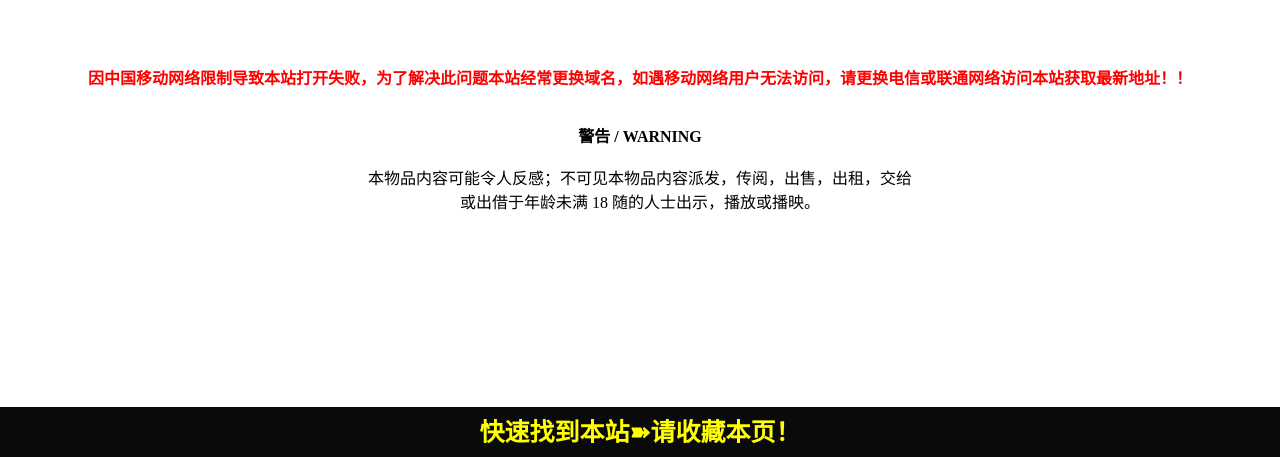
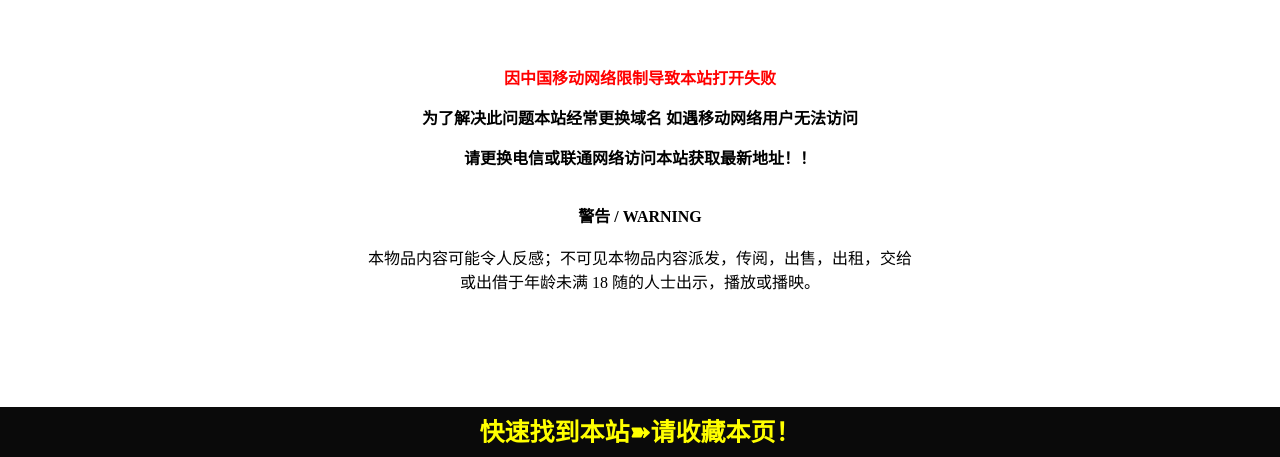
Before and after one commit to dizhiye/nnr, a plain HTML site: page index.html in a window 1280 px wide. Shown: the part 343-800 px from the top of the page. Drawn offline with Linux system fonts and the light colour scheme; a script that the page names is missing.

Commit message:
Update index.html

```diff
--- a/index.html
+++ b/index.html
@@ -34,7 +34,8 @@
 </div>
 <br />
 <p style="color:#FF0000;"><strong>
-因中国移动网络限制导致本站打开失败，为了解决此问题本站经常更换域名，如遇移动网络用户无法访问，请更换电信或联通网络访问本站获取最新地址！！</strong></p>
+因中国移动网络限制导致本站打开失败</p>为了解决此问题本站经常更换域名
+如遇移动网络用户无法访问</p>请更换电信或联通网络访问本站获取最新地址！！</strong></p>
 <div style="display:none">
 <div class="enter_notice">
 <p><a href="http://nnr5.xyz/" target="_blank" textvalue="广告位"><strong><span style="background-color: rgb(255,0,255); color: rgb(255,255,255);">广告位</span></strong></a></p><p><a href="http://nnr5.xyz/" target="_blank" textvalue="广告位"><strong><span style="background-color: #0a0a0a;color: rgb(247, 241, 11);">广告位</span></strong></a></p></div></div>
```
